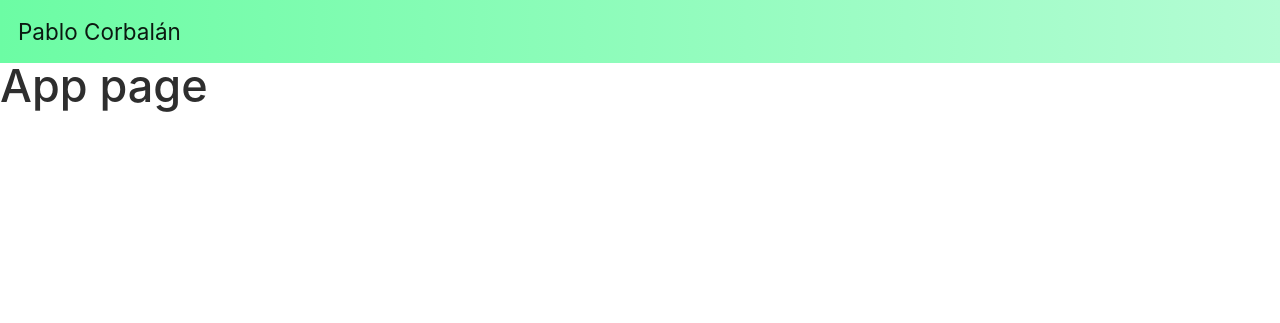
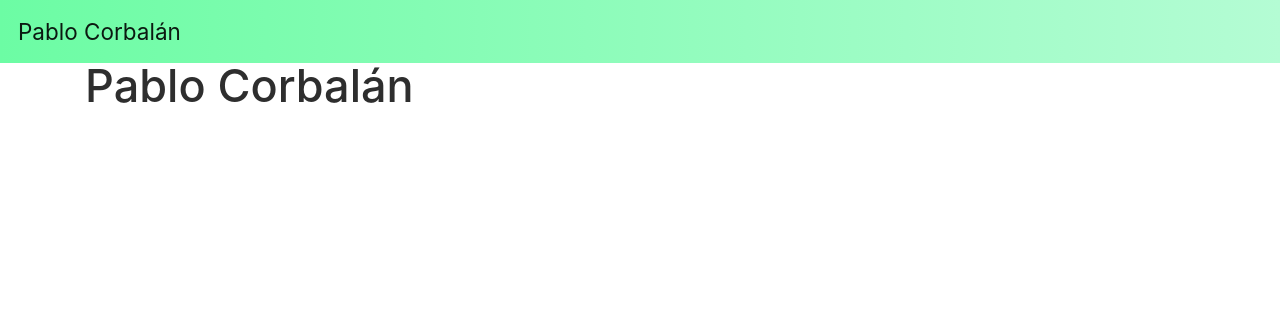
Before and after one commit to PabloCorbCon/PersonalWeb, a Flask app: page /more in a window 1280 px wide. Shown: the top 323 px of the page. Run offline with Flask 2, Linux system fonts and the light colour scheme; some libraries are stand-ins or nearby versions; some web fonts are replaced.

Commit message:
app first implementations

```diff
--- a/templates/app.html
+++ b/templates/app.html
@@ -1,5 +1,13 @@
 {% extends "main.html" %}
 
 {% block content %}
-<h1>App page</h1>
+<div class="container">
+  <h1>Pablo Corbalán</h1>
+  <div class="about-me">
+    <p>
+      Lorem ipsum dolor sit amet, consectetur adipisicing elit, sed do eiusmod tempor incididunt ut labore et dolore magna aliqua. Ut enim ad minim veniam, quis nostrud exercitation ullamco laboris nisi ut aliquip ex ea commodo consequat. Duis aute irure dolor in reprehenderit in voluptate velit esse cillum dolore eu fugiat nulla pariatur. Excepteur sint occaecat cupidatat non proident, sunt in culpa qui officia deserunt mollit anim id est laborum.
+
+    </p>
+  </div>
+</div>
 {% endblock content %}
```
